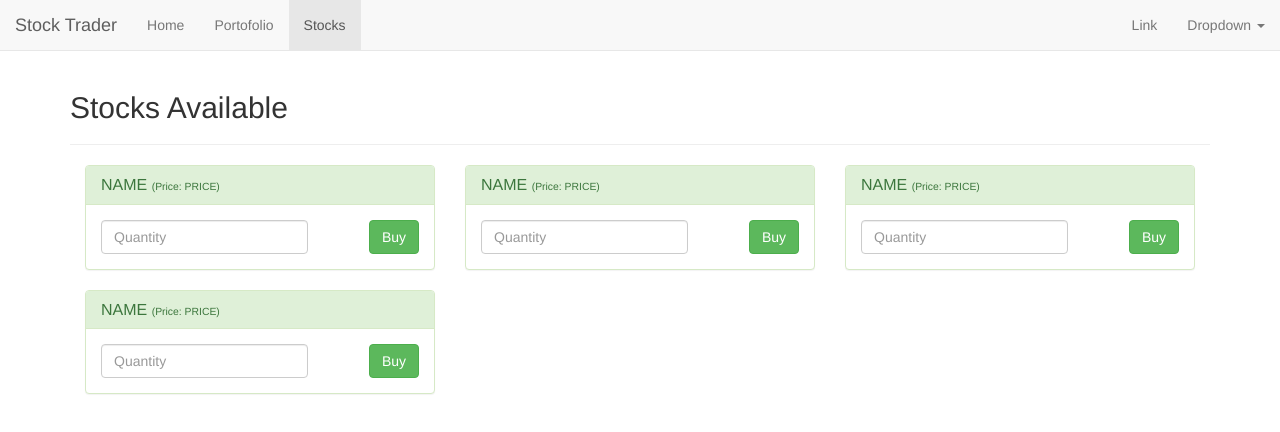
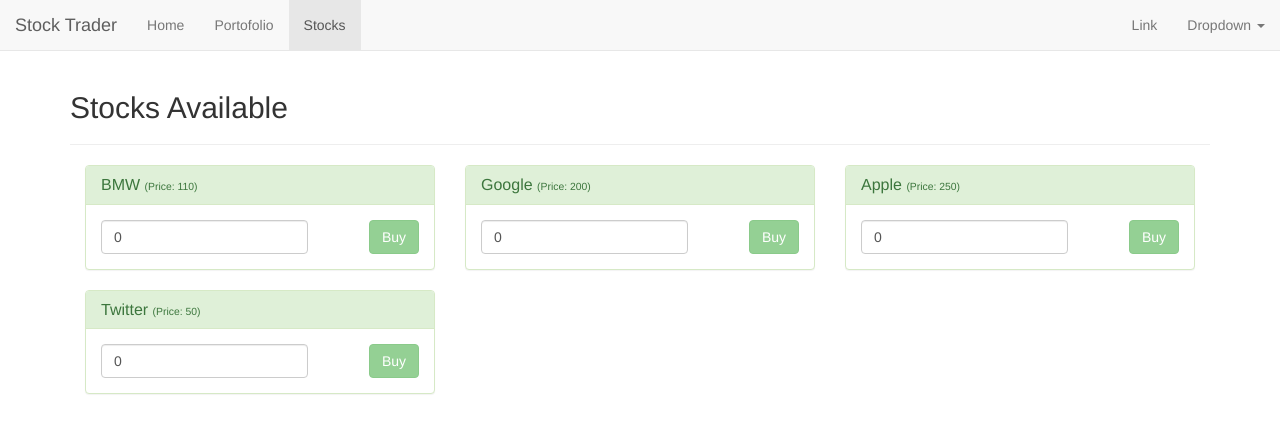
Before and after one commit to anggerpputro/vue-stock-trader, a Vue app: page /stocks in a window 1280 px wide. Shown: the top 432 px of the page. Built offline with nearby package versions, Linux system fonts and the light colour scheme.

Commit message:
component stock buy actions

```diff
--- a/src/components/StockBuy.vue
+++ b/src/components/StockBuy.vue
@@ -3,18 +3,18 @@
 		<div class="panel panel-success">
 			<div class="panel-heading">
 				<h3 class="panel-title">
-					NAME
-					<small>(Price: PRICE)</small>
+					{{ stock.name }}
+					<small>(Price: {{ stock.price }})</small>
 				</h3>
 			</div>
 
 			<div class="panel-body">
 				<div class="pull-left">
-					<input type="number" class="form-control" placeholder="Quantity">
+					<input type="number" class="form-control" placeholder="Quantity" v-model="quantity">
 				</div>
 
 				<div class="pull-right">
-					<button class="btn btn-success">Buy</button>
+					<button class="btn btn-success" @click="buyStock" :disabled="quantity <= 0">Buy</button>
 				</div>
 			</div>
 		</div>
@@ -22,5 +22,21 @@
 </template>
 
 <script>
-export default {};
+export default {
+	props: ["stock"],
+	data() {
+		return {
+			quantity: 0
+		};
+	},
+	methods: {
+		buyStock() {
+			const order = {
+				id: this.stock.id,
+				price: this.stock.price,
+				quantity: this.quantity
+			};
+		}
+	}
+};
 </script>
--- a/src/views/Stocks.vue
+++ b/src/views/Stocks.vue
@@ -3,7 +3,7 @@
 		<h2>Stocks Available</h2>
 		<hr>
 
-		<StockBuy v-for="stock in stocks" :key="stock.id"/>
+		<StockBuy v-for="stock in stocks" :key="stock.id" :stock="stock"/>
 	</div>
 </template>
 
```
